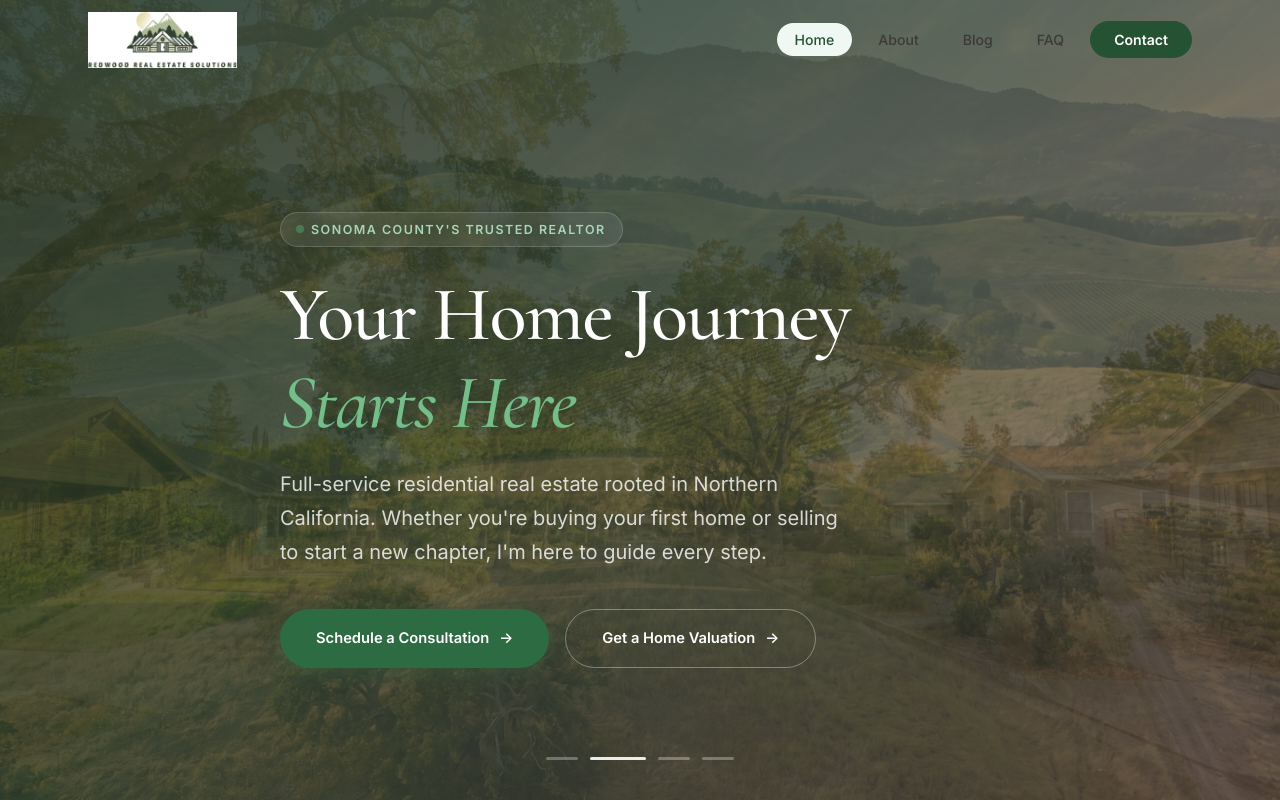
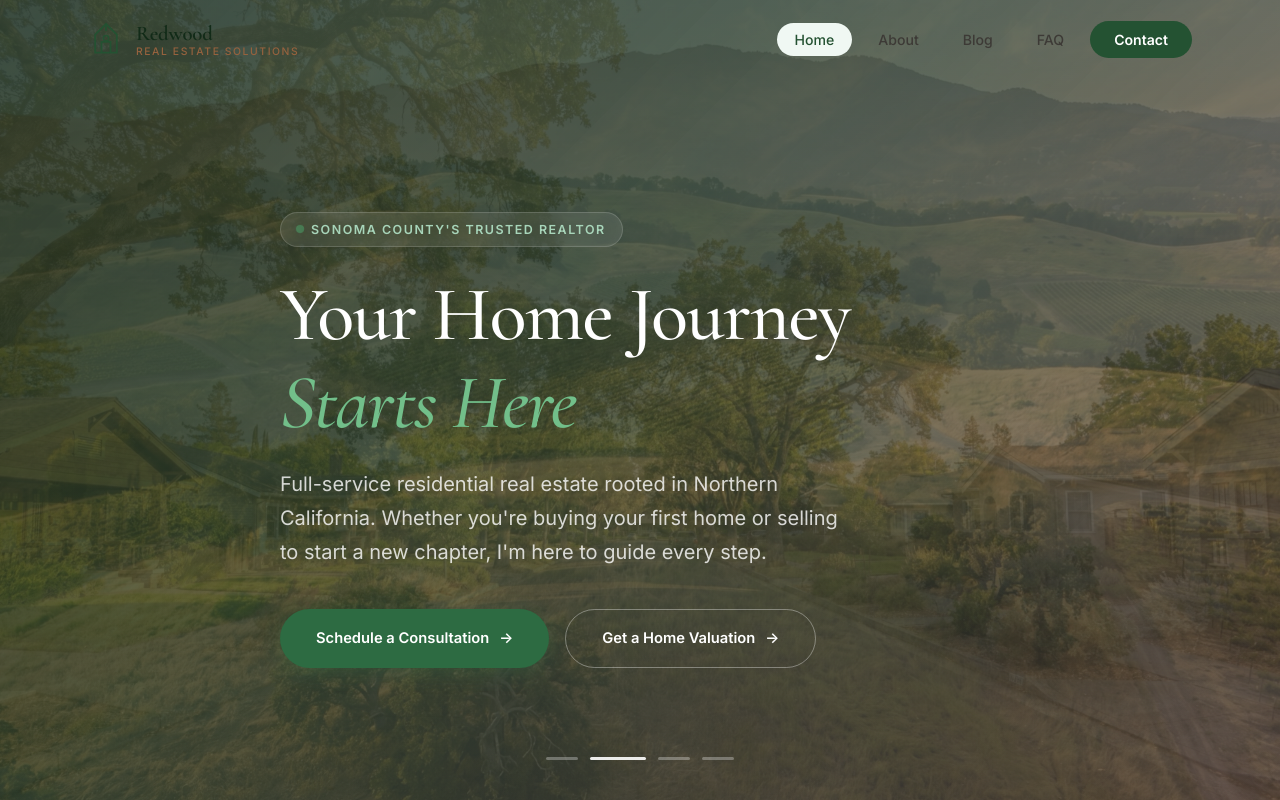
Before and after one commit to Pmahoney1/redwood-realestate, a plain HTML site: page index.html in a window 1280 px wide. Shown: the top 800 px of the page. Drawn offline with nearby package versions, Linux system fonts and the light colour scheme.

Commit message:
Revert to SVG logo in navigation
Co-Authored-By: Claude Opus 4.6 <noreply@anthropic.com>

```diff
--- a/index.html
+++ b/index.html
@@ -54,7 +54,16 @@
   <nav class="nav" id="nav">
     <div class="nav__inner">
       <a href="#/" class="nav__logo" data-link>
-        <img src="images/logo.png" alt="Redwood Real Estate Solutions" class="nav__logo-img" />
+        <svg class="nav__logo-icon" viewBox="0 0 40 40" fill="none" xmlns="http://www.w3.org/2000/svg">
+          <path d="M20 2L8 14v20h24V14L20 2z" stroke="currentColor" stroke-width="2" fill="none"/>
+          <path d="M15 34V22h10v12" stroke="currentColor" stroke-width="2" fill="none"/>
+          <path d="M20 2v8" stroke="currentColor" stroke-width="2"/>
+          <circle cx="20" cy="18" r="3" stroke="currentColor" stroke-width="1.5" fill="none"/>
+        </svg>
+        <div class="nav__logo-text">
+          <span class="nav__logo-name">Redwood</span>
+          <span class="nav__logo-tagline">Real Estate Solutions</span>
+        </div>
       </a>
       <button class="nav__toggle" id="navToggle" aria-label="Menu">
         <span></span><span></span><span></span>
--- a/style.css
+++ b/style.css
@@ -122,16 +122,25 @@ h4 { font-size: clamp(1.1rem, 1.5vw, 1.4rem); }
 .nav__logo {
   display: flex;
   align-items: center;
+  gap: 12px;
   z-index: 1001;
 }
-.nav__logo-img {
-  height: 56px;
-  width: auto;
-  object-fit: contain;
-  transition: opacity 0.3s ease;
+.nav__logo-icon {
+  width: 36px;
+  height: 36px;
+  color: var(--green-700);
+  transition: color 0.3s ease;
 }
-.nav__logo:hover .nav__logo-img { opacity: 0.85; }
-.nav__logo-tagline_unused {
+.nav__logo:hover .nav__logo-icon { color: var(--green-500); }
+.nav__logo-text { display: flex; flex-direction: column; line-height: 1.1; }
+.nav__logo-name {
+  font-family: var(--font-heading);
+  font-size: 1.3rem;
+  font-weight: 600;
+  color: var(--green-900);
+  letter-spacing: -0.01em;
+}
+.nav__logo-tagline {
   font-size: 0.65rem;
   font-weight: 500;
   text-transform: uppercase;
```
